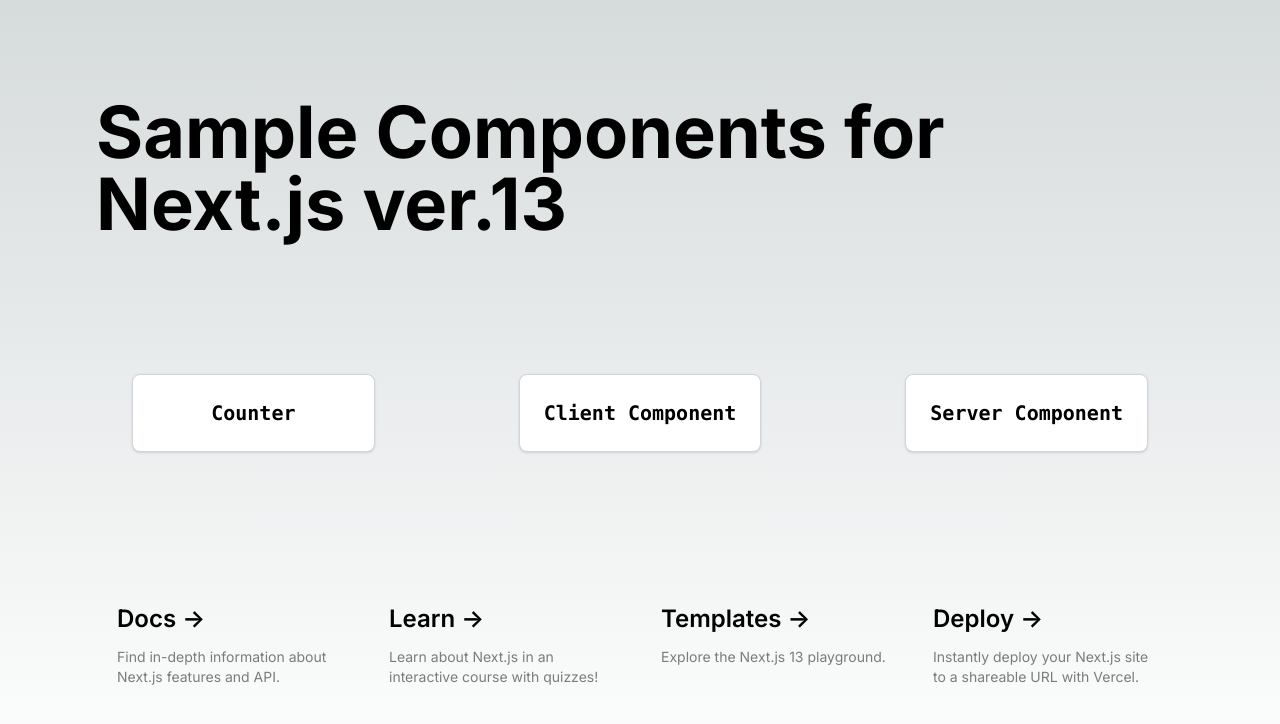
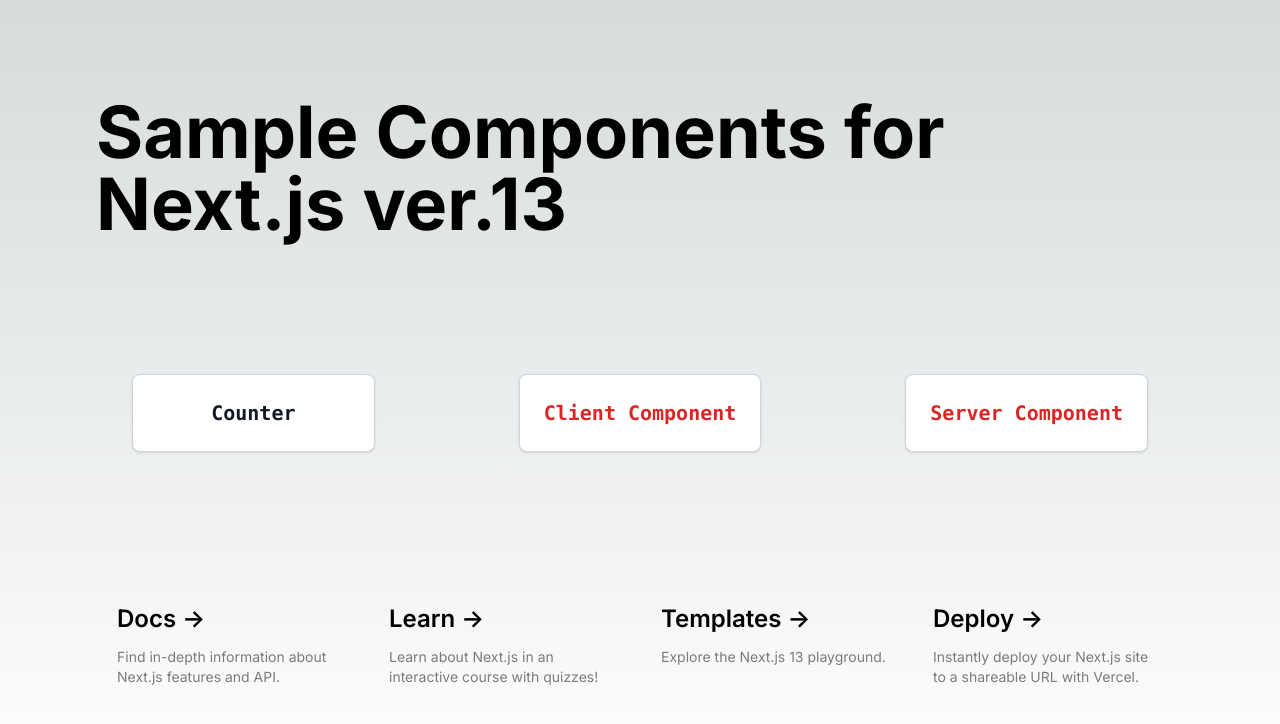
Before and after one commit to 9yamamo9/sandbox-next-app-router, a Next.js app: page / in a window 1280 px wide. Shown: the top 724 px of the page. Built offline with nearby package versions, Linux system fonts and the light colour scheme.

Commit message:
mod: try usePathname()

```diff
--- a/app/page.tsx
+++ b/app/page.tsx
@@ -1,4 +1,7 @@
+'use client'
+
 import Link from 'next/link'
+import { usePathname } from 'next/navigation'
 
 type LinkPair = {
   path: string
@@ -18,6 +21,8 @@
     ]
   }
 
+  const pathname = usePathname()
+
   return (
     <main className="flex min-h-screen flex-col items-center justify-between p-24">
       <div>
@@ -25,13 +30,20 @@
       </div>
 
       <div className="grid lg:grid-cols-3 text-center gap-36">
-        {props.links.map((pair) => (
-          <div key={pair.title} className="block p-6 bg-white border border-gray-300 rounded-lg shadow hover:bg-gray-100 ">
-            <Link href={`/${pair.path}`} className=" font-bold font-mono text-xl">
-              {pair.title}
-            </Link>
-          </div>
-        ))}
+        {props.links.map((pair) => {
+          const isActive = pathname !== `/${pair.path}`
+
+          return (
+            <div key={pair.title} className="block p-6 bg-white border border-gray-300 rounded-lg shadow hover:bg-gray-100 ">
+              <Link
+                href={`/${pair.path}`}
+                className={`font-bold font-mono text-xl ${isActive ? 'text-gray-900' : 'text-red-600'}`}
+              >
+                {pair.title}
+              </Link>
+            </div>
+          )
+        })}
       </div>
 
       <div className="mb-32 grid text-center lg:mb-0 lg:grid-cols-4 lg:text-left">
```
